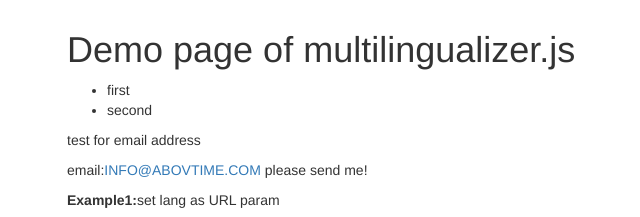
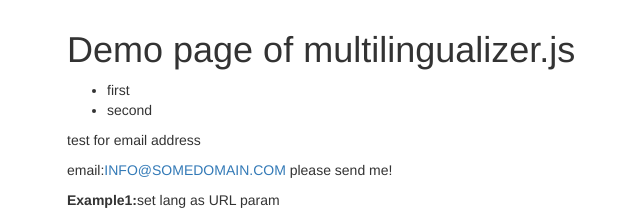
Before and after one commit to hitokun-s/multilingualizer.js, a plain HTML site: page demo.html in a window 1280 px wide. Shown: the top 217 px of the page, 3-643 px from the left. Drawn offline with nearby package versions, Linux system fonts and the light colour scheme.

Commit message:
modify email address

```diff
--- a/demo.html
+++ b/demo.html
@@ -24,8 +24,8 @@
             </ul>
             <p>[[en]]test for email address[[ja]]Eメール記述のテスト</p>
             <div>
-                [[en]]email:&lt;a href=mailto:info@abovtime.com&gt;INFO@ABOVTIME.COM&lt;/a&gt; please send me!
-                [[ja]]Eメール：&lt;a href=mailto:info@abovtime.com&gt;INFO@ABOVTIME.COM&lt;/a&gt; 送ってください！
+                [[en]]email:&lt;a href=mailto:info@somedomain.com&gt;INFO@SOMEDOMAIN.COM&lt;/a&gt; please send me!
+                [[ja]]Eメール：&lt;a href=mailto:info@somedomain.com&gt;INFO@SOMEDOMAIN.COM&lt;/a&gt; 送ってください！
             </div>
 
             <div>
```
